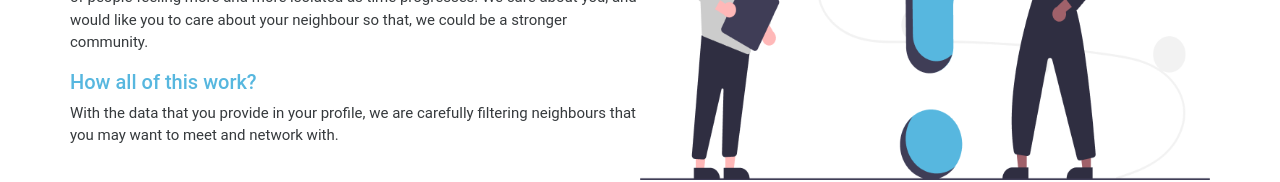
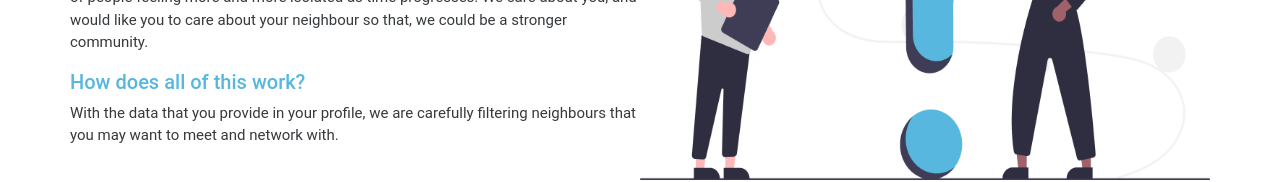
Before and after one commit to ReCoded-Org/capstone-turkey-love-thy-neighbour, a React (Create React App) app: page / in a window 1280 px wide. Shown: the part 1925-2107 px from the top of the page. Built offline with nearby package versions, Linux system fonts and the light colour scheme.

Commit message:
Language bug fixed

```diff
--- a/src/components/FAQ/index.jsx
+++ b/src/components/FAQ/index.jsx
@@ -31,7 +31,7 @@ function FAQ() {
               like you to care about your neighbour so that, we could be a
               stronger community.
             </p>
-            <h5>How all of this work?</h5>
+            <h5>How does all of this work?</h5>
             <p>
               With the data that you provide in your profile, we are carefully
               filtering neighbours that you may want to meet and network with.
```
